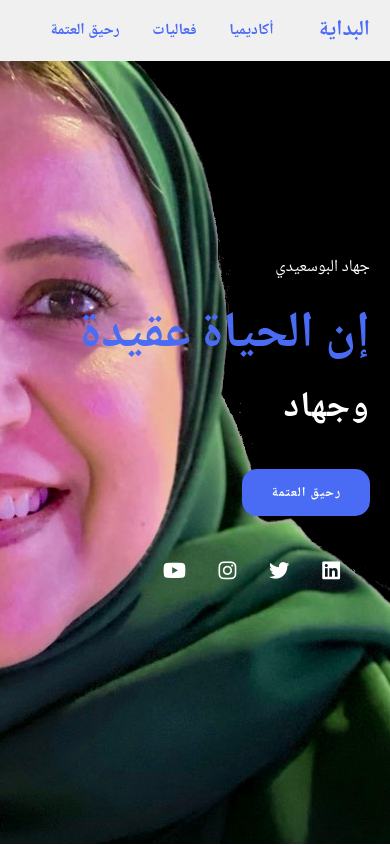
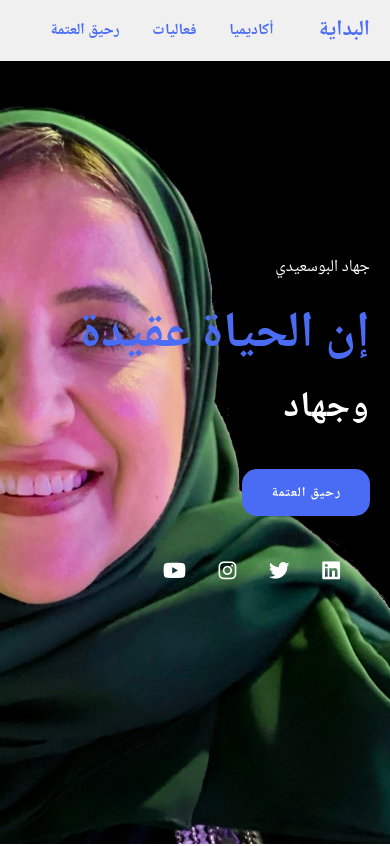
Before and after one commit to aalmaamari/jihad, a plain HTML site: page index.html in a window 390 px wide. Shown: the top 846 px of the page. Drawn offline with Linux system fonts and the light colour scheme.

Commit message:
image resizes

```diff
--- a/style.css
+++ b/style.css
@@ -278,7 +278,7 @@ section {
 
 
 
-@media (max-width:1023px){
+@media (max-width:2023px){
     header{
         padding: 12px 20px;
     }
@@ -324,18 +324,18 @@ section {
     }
 
     .main {
-        /* width: 100%;
+        width: 100%;
         min-height: 100vh;
         display: flex;
         align-items: center;
-        justify-content: space-between; */
+        justify-content: space-between;
         background: url(images/background2.png);
-        /* background-size: cover;
+        background-size: cover;
         background-position: center;
         background-attachment: fixed;
-        color: wheat; */
+        color: wheat;
         background-repeat:no-repeat;
-        background-position: center center;
+        /* background-position: center; */
     }
 }
 
```
